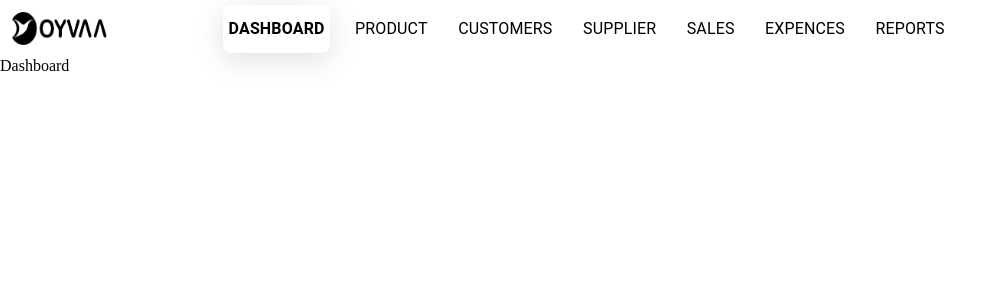
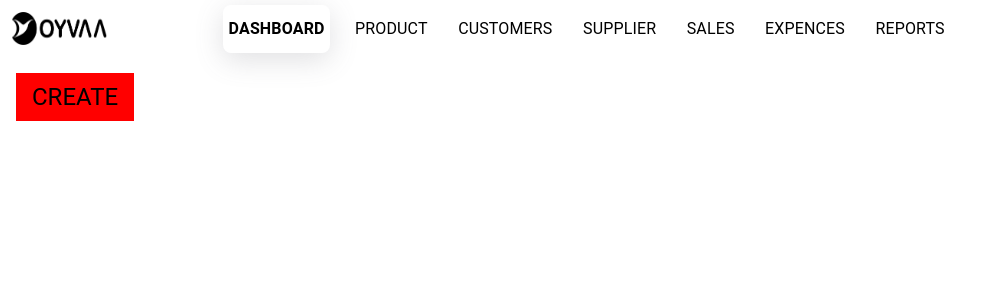
Before and after one commit to abhinav6028/navinproject, a Next.js app: page /dashboard in a window 1280 px wide. Shown: the top 300 px of the page, without its empty margins (0-1007 px from the left). Built offline with nearby package versions, Linux system fonts and the light colour scheme.

Commit message:
some chnages are there

```diff
--- a/Components/Dashboard/Dashboard.tsx
+++ b/Components/Dashboard/Dashboard.tsx
@@ -1,10 +1,39 @@
-import { Grid } from '@mui/material'
+import { Box, Grid, Typography } from '@mui/material'
+import { useRouter } from 'next/navigation'
 import React from 'react'
+import TableUi from '../UI/TableUi/TableUi'
 
 export default function Dashboard() {
+
+  const router = useRouter()
+
   return (
-    <Grid>
-        Dashboard
-    </Grid>
+    <Grid container>
+
+      <Grid container>
+
+        <Box bgcolor="red" onClick={() => router.push('/dashboard/create')} sx={{
+          ml: 2,
+          my: 2,
+          cursor: 'pointer'
+        }}>
+
+          <Typography variant='h5' sx={{
+            px: 2,
+            py: 1
+          }}> CREATE </Typography>
+
+        </Box>
+
+      </Grid>
+
+
+
+
+
+
+      <TableUi />
+
+    </Grid >
   )
 }
--- /dev/null
+++ b/Components/UI/TableUi/TableUi.tsx
@@ -0,0 +1,12 @@
+import { Grid } from '@mui/material'
+import React from 'react'
+
+export default function TableUi() {
+    return (
+        <Grid container>
+
+
+
+        </Grid>
+    )
+}
```
Also changed, not shown: Components/Dashboard/CreateDashBoard.tsx (added, +7 -0 lines), Components/UI/Button/Button.tsx (added, +7 -0 lines), src/app/dashboard/create/page.tsx (added, +14 -0 lines).
